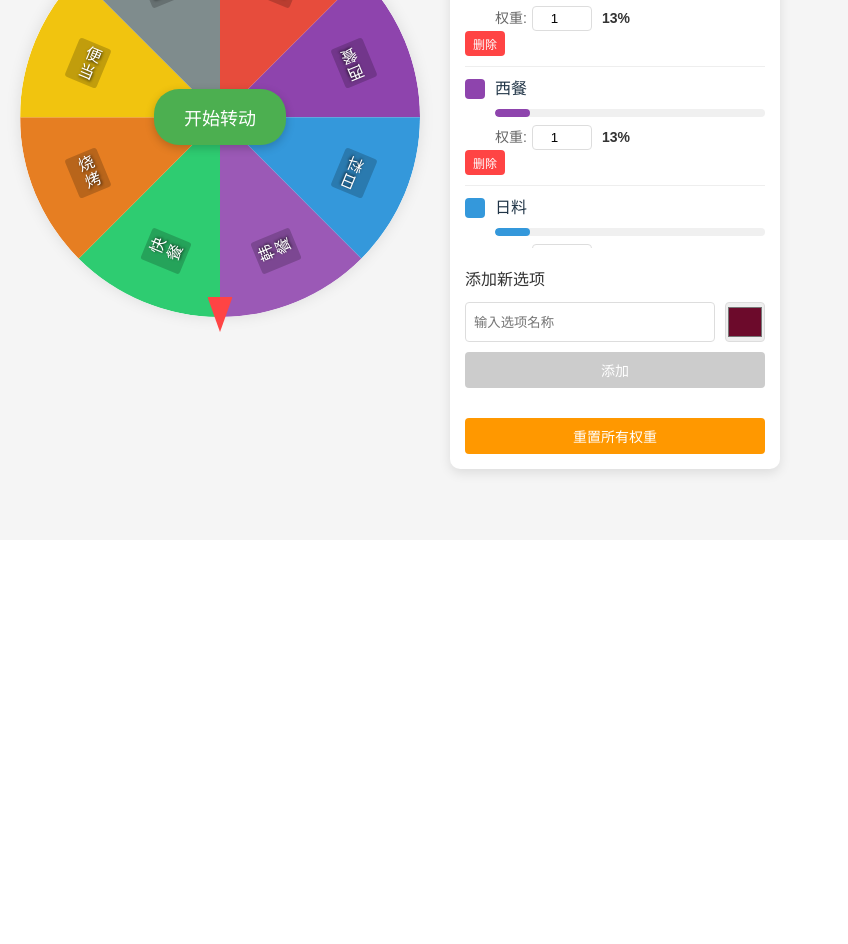
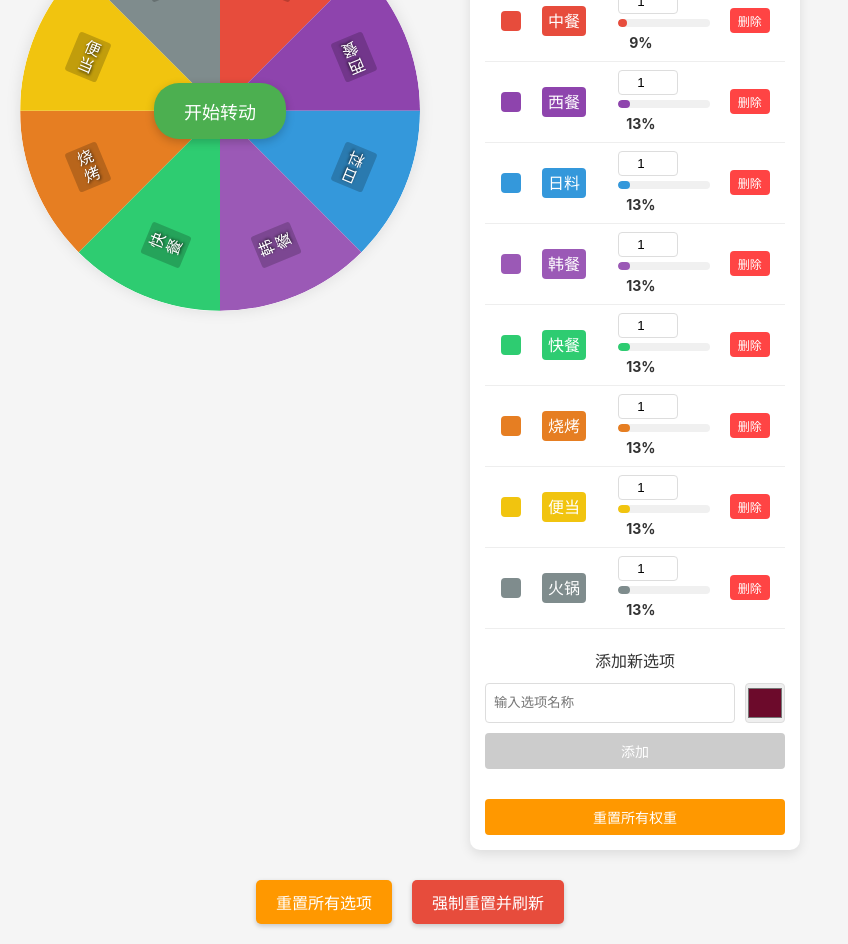
Before and after one commit to christy-wang98/Lunch-spin-wheel, a React (Vite) app: page / in a window 1280 px wide. Shown: the part 260-1204 px from the top of the page, without its empty margins (0-848 px from the left). Before the commit the page ends 800 px from the top, so only its background shows below. Built offline with nearby package versions, Linux system fonts and the light colour scheme.

Commit message:
优化转盘和选项列表展示：修复标签显示问题，改善百分比计算确保总和为100%，采用表格布局优化用户体验

```diff
--- a/src/App.css
+++ b/src/App.css
@@ -9,48 +9,82 @@ body {
 }
 
 .app {
-  max-width: 800px;
+  max-width: 1200px;
   margin: 0 auto;
   padding: 20px;
-  font-family: 'Arial', sans-serif;
+  text-align: center;
 }
 
 .title {
-  text-align: center;
+  font-size: 2.5rem;
   margin-bottom: 40px;
   color: #333;
-  font-size: 32px;
 }
 
 .content {
   display: flex;
+  flex-wrap: wrap;
   justify-content: center;
   align-items: flex-start;
-  margin-bottom: 30px;
+  gap: 20px;
 }
 
 .result {
-  text-align: center;
-  margin-top: 20px;
+  margin-top: 40px;
 }
 
 .result h2 {
-  margin-bottom: 15px;
+  font-size: 1.8rem;
+  margin-bottom: 20px;
   color: #333;
-  font-size: 24px;
 }
 
 .selected-option {
   display: inline-block;
-  padding: 15px 40px;
-  border-radius: 8px;
-  color: white;
+  padding: 15px 30px;
   font-size: 24px;
   font-weight: bold;
-  box-shadow: 0 4px 8px rgba(0, 0, 0, 0.2);
-  transition: transform 0.3s ease;
+  color: white;
+  border-radius: 10px;
+  box-shadow: 0 4px 12px rgba(0, 0, 0, 0.2);
 }
 
-.selected-option:hover {
-  transform: scale(1.05);
+.buttons-container {
+  display: flex;
+  justify-content: center;
+  gap: 20px;
+  margin-top: 30px;
 }
+
+.reset-button, .force-reset-button {
+  padding: 10px 20px;
+  color: white;
+  border: none;
+  border-radius: 5px;
+  font-size: 16px;
+  cursor: pointer;
+  transition: background-color 0.3s, transform 0.2s;
+  box-shadow: 0 2px 5px rgba(0, 0, 0, 0.2);
+}
+
+.reset-button {
+  background-color: #ff9800;
+}
+
+.reset-button:hover {
+  background-color: #f57c00;
+  transform: translateY(-2px);
+}
+
+.force-reset-button {
+  background-color: #e74c3c;
+}
+
+.force-reset-button:hover {
+  background-color: #c0392b;
+  transform: translateY(-2px);
+}
+
+.reset-button:active, .force-reset-button:active {
+  transform: translateY(0);
+}
--- a/src/App.tsx
+++ b/src/App.tsx
@@ -19,23 +19,94 @@ const defaultOptions: WheelOption[] = [
 function App() {
   // 从本地存储加载选项，如果没有则使用默认选项
   const loadOptions = (): WheelOption[] => {
-    const savedOptions = localStorage.getItem('wheelOptions');
-    if (savedOptions) {
-      try {
-        return JSON.parse(savedOptions);
-      } catch (e) {
-        console.error('Error loading saved options:', e);
+    try {
+      // 为了调试，先输出当前本地存储的内容
+      const rawData = localStorage.getItem('wheelOptions');
+      console.log('Raw localStorage data:', rawData);
+
+      if (!rawData) {
+        console.log('No saved options found, using defaults');
         return defaultOptions;
       }
+
+      // 严格验证每个选项
+      const parsedOptions = JSON.parse(rawData);
+      console.log('Parsed options:', parsedOptions);
+
+      if (!Array.isArray(parsedOptions)) {
+        console.warn('Saved options is not an array, using defaults');
+        return defaultOptions;
+      }
+
+      if (parsedOptions.length === 0) {
+        console.warn('Saved options is empty, using defaults');
+        return defaultOptions;
+      }
+
+      // 检查每个选项是否有有效的属性
+      const validOptions = parsedOptions.filter(option => {
+        const isValid =
+          option &&
+          typeof option === 'object' &&
+          option.id &&
+          option.label &&
+          typeof option.label === 'string' &&
+          option.label.trim() !== '' &&
+          option.color;
+
+        if (!isValid) {
+          console.warn('Found invalid option:', option);
+        }
+
+        return isValid;
+      });
+
+      console.log('Valid options after filtering:', validOptions);
+
+      if (validOptions.length === 0) {
+        console.warn('No valid options found after filtering, using defaults');
+        return defaultOptions;
+      }
+
+      return validOptions;
+    } catch (e) {
+      console.error('Error loading saved options:', e);
+      return defaultOptions;
     }
-    return defaultOptions;
+  };
+
+  // 重置为默认选项
+  const resetToDefaults = () => {
+    localStorage.removeItem('wheelOptions');
+    setOptions([...defaultOptions]);
+    console.log('Reset to default options');
+  };
+
+  // 完全清除本地存储并强制刷新页面
+  const forceReset = () => {
+    localStorage.clear();
+    console.log('Cleared all localStorage data');
+    window.location.reload();
   };
 
   const [options, setOptions] = useState<WheelOption[]>(loadOptions);
   const [selectedOption, setSelectedOption] = useState<WheelOption | null>(null);
 
+  // 检查选项是否有效，如果无效则重置为默认值
+  useEffect(() => {
+    const hasInvalidOptions = options.some(option =>
+      !option.label || typeof option.label !== 'string' || option.label.trim() === ''
+    );
+
+    if (options.length === 0 || hasInvalidOptions) {
+      console.warn('Invalid options detected, resetting to defaults');
+      resetToDefaults();
+    }
+  }, []);
+
   // 当选项变化时，保存到本地存储
   useEffect(() => {
+    console.log('Saving options to localStorage:', options);
     localStorage.setItem('wheelOptions', JSON.stringify(options));
   }, [options]);
 
@@ -74,6 +145,24 @@ function App() {
           </div>
         </div>
       )}
+
+      <div className="buttons-container">
+        <button
+          className="reset-button"
+          onClick={resetToDefaults}
+          title="重置所有选项为默认值"
+        >
+          重置所有选项
+        </button>
+
+        <button
+          className="force-reset-button"
+          onClick={forceReset}
+          title="清除所有数据并刷新页面"
+        >
+          强制重置并刷新
+        </button>
+      </div>
     </div>
   );
 }
--- a/src/components/OptionList/OptionList.module.css
+++ b/src/components/OptionList/OptionList.module.css
@@ -15,37 +15,61 @@
   font-size: 18px;
 }
 
-.optionList {
-  max-height: 300px;
-  overflow-y: auto;
+.noOptions {
+  text-align: center;
+  color: #999;
+  font-style: italic;
+  padding: 20px 0;
+}
+
+.optionsTable {
+  width: 100%;
+  border-collapse: collapse;
   margin-bottom: 20px;
 }
 
-.optionItem {
-  display: flex;
-  align-items: center;
-  flex-wrap: wrap;
-  padding: 10px 0;
+.optionsTable th {
+  text-align: left;
+  padding: 8px 4px;
+  border-bottom: 2px solid #eee;
+  font-size: 14px;
+  color: #666;
+}
+
+.optionRow {
   border-bottom: 1px solid #eee;
+}
+
+.optionRow td {
+  padding: 8px 4px;
+  vertical-align: middle;
 }
 
 .colorIndicator {
   width: 20px;
   height: 20px;
   border-radius: 4px;
-  margin-right: 10px;
+  margin: 0 auto;
 }
 
-.optionLabel {
-  flex-grow: 1;
-  font-size: 16px;
-  margin-right: 10px;
+.labelCell {
+  font-weight: normal;
+  text-align: left;
 }
 
-.weightInfo {
-  width: 100%;
-  margin-top: 8px;
-  margin-left: 30px;
+.weightCell {
+  display: flex;
+  flex-direction: column;
+  align-items: flex-start;
+  gap: 5px;
+}
+
+.weightInput {
+  width: 50px;
+  padding: 4px;
+  border: 1px solid #ddd;
+  border-radius: 4px;
+  text-align: center;
 }
 
 .percentBar {
@@ -53,7 +77,6 @@
   width: 100%;
   background-color: #f0f0f0;
   border-radius: 4px;
-  margin-bottom: 8px;
   overflow: hidden;
 }
 
@@ -61,26 +84,6 @@
   height: 100%;
   border-radius: 4px;
   transition: width 0.3s ease;
-}
-
-.weightControl {
-  display: flex;
-  align-items: center;
-}
-
-.weightControl label {
-  margin-right: 5px;
-  font-size: 14px;
-  color: #666;
-}
-
-.weightControl input {
-  width: 50px;
-  padding: 4px;
-  border: 1px solid #ddd;
-  border-radius: 4px;
-  text-align: center;
-  margin-right: 10px;
 }
 
 .percentage {
--- a/src/components/OptionList/OptionList.tsx
+++ b/src/components/OptionList/OptionList.tsx
@@ -1,4 +1,4 @@
-import React, { useState } from 'react';
+import React, { useState, useEffect } from 'react';
 import { WheelOption } from '../../types/wheel';
 import styles from './OptionList.module.css';
 
@@ -8,6 +8,11 @@ interface OptionListProps {
 }
 
 export const OptionList: React.FC<OptionListProps> = ({ options, onOptionsChange }) => {
+  // 在组件渲染时记录选项数据，便于调试
+  useEffect(() => {
+    console.log('OptionList 渲染选项:', options);
+  }, [options]);
+
   const [newOption, setNewOption] = useState<Partial<WheelOption>>({
     label: '',
     color: '#' + Math.floor(Math.random() * 16777215).toString(16), // 随机颜色
@@ -18,9 +23,55 @@ export const OptionList: React.FC<OptionListProps> = ({ options, onOptionsChange
   // 计算总权重和百分比
   const totalWeight = options.reduce((sum, option) => sum + (option.weight || 1), 0);
 
-  // 计算每个选项的百分比
-  const calculatePercentage = (weight: number) => {
-    return Math.round((weight / totalWeight) * 100);
+  // 计算各选项的精确百分比
+  const calculateExactPercentages = () => {
+    const exactPercentages = options.map(option => {
+      return {
+        id: option.id,
+        percentage: ((option.weight || 1) / totalWeight) * 100
+      };
+    });
+
+    // 先进行四舍五入计算
+    let roundedPercentages = exactPercentages.map(item => ({
+      id: item.id,
+      percentage: Math.round(item.percentage)
+    }));
+
+    // 计算四舍五入后的总和
+    const totalRounded = roundedPercentages.reduce((sum, item) => sum + item.percentage, 0);
+
+    // 如果总和不是100%，调整最大值选项的百分比
+    if (totalRounded !== 100 && options.length > 0) {
+      const diff = 100 - totalRounded;
+      // 找到最大百分比的选项
+      const maxPercentageItem = roundedPercentages.reduce(
+        (max, item) => item.percentage > max.percentage ? item : max,
+        roundedPercentages[0]
+      );
+
+      // 调整最大值选项的百分比
+      roundedPercentages = roundedPercentages.map(item => {
+        if (item.id === maxPercentageItem.id) {
+          return { ...item, percentage: item.percentage + diff };
+        }
+        return item;
+      });
+    }
+
+    // 返回一个id到百分比的映射
+    return roundedPercentages.reduce((map, item) => {
+      map[item.id] = item.percentage;
+      return map;
+    }, {} as Record<string, number>);
+  };
+
+  // 获取校正后的百分比映射
+  const percentagesMap = calculateExactPercentages();
+
+  // 获取指定选项的百分比
+  const getPercentage = (id: string) => {
+    return percentagesMap[id] || 0;
   };
 
   // 检查选项名称是否已存在
@@ -54,6 +105,7 @@ export const OptionList: React.FC<OptionListProps> = ({ options, onOptionsChange
       weight: newOption.weight || 1
     };
 
+    console.log('添加新选项:', option);
     onOptionsChange([...options, option]);
     setNewOption({
       label: '',
@@ -63,10 +115,12 @@ export const OptionList: React.FC<OptionListProps> = ({ options, onOptionsChange
   };
 
   const handleDeleteOption = (id: string) => {
+    console.log('删除选项:', id);
     onOptionsChange(options.filter(option => option.id !== id));
   };
 
   const handleWeightChange = (id: string, weight: number) => {
+    console.log('修改权重:', id, weight);
     onOptionsChange(
       options.map(option => {
         if (option.id === id) {
@@ -78,6 +132,7 @@ export const OptionList: React.FC<OptionListProps> = ({ options, onOptionsChange
   };
 
   const handleResetWeights = () => {
+    console.log('重置所有权重');
     onOptionsChange(
       options.map(option => ({ ...option, weight: 1 }))
     );
@@ -87,17 +142,52 @@ export const OptionList: React.FC<OptionListProps> = ({ options, onOptionsChange
     <div className={styles.container}>
       <h3 className={styles.title}>选项列表</h3>
 
-      <div className={styles.optionList}>
+      {options.length === 0 ? (
+        <p className={styles.noOptions}>暂无选项，请添加</p>
+      ) : (
+        <table className={styles.optionsTable}>
+          <thead>
+            <tr>
+              <th>颜色</th>
+              <th>名称</th>
+              <th>权重</th>
+              <th>操作</th>
+            </tr>
+          </thead>
+          <tbody>
             {options.map(option => {
-          const percentage = calculatePercentage(option.weight || 1);
+              const percentage = getPercentage(option.id);
               return (
-            <div key={option.id} className={styles.optionItem}>
+                <tr key={option.id} className={styles.optionRow}>
+                  <td>
                     <div
                       className={styles.colorIndicator}
                       style={{ backgroundColor: option.color }}
                     />
-              <div className={styles.optionLabel}>{option.label}</div>
-              <div className={styles.weightInfo}>
+                  </td>
+                  <td className={styles.labelCell}>
+                    {/* 显示标签名，加载样式 */}
+                    <span style={{
+                      display: 'inline-block',
+                      padding: '3px 6px',
+                      backgroundColor: option.color,
+                      color: 'white',
+                      borderRadius: '4px',
+                      fontWeight: 'bold',
+                    }}>
+                      {option.label || '未命名选项'}
+                    </span>
+                  </td>
+                  <td>
+                    <div className={styles.weightCell}>
+                      <input
+                        type="number"
+                        min="1"
+                        max="10"
+                        value={option.weight || 1}
+                        onChange={e => handleWeightChange(option.id, parseInt(e.target.value) || 1)}
+                        className={styles.weightInput}
+                      />
                       <div className={styles.percentBar}>
                         <div
                           className={styles.percentFill}
@@ -107,28 +197,23 @@ export const OptionList: React.FC<OptionListProps> = ({ options, onOptionsChange
                           }}
                         />
                       </div>
-                <div className={styles.weightControl}>
-                  <label>权重:</label>
-                  <input
-                    type="number"
-                    min="1"
-                    max="10"
-                    value={option.weight || 1}
-                    onChange={e => handleWeightChange(option.id, parseInt(e.target.value) || 1)}
-                  />
                       <span className={styles.percentage}>{percentage}%</span>
                     </div>
-              </div>
+                  </td>
+                  <td>
                     <button
                       className={styles.deleteButton}
                       onClick={() => handleDeleteOption(option.id)}
                     >
                       删除
                     </button>
-            </div>
+                  </td>
+                </tr>
               );
             })}
-      </div>
+          </tbody>
+        </table>
+      )}
 
       <div className={styles.addOptionForm}>
         <h4>添加新选项</h4>
@@ -142,7 +227,7 @@ export const OptionList: React.FC<OptionListProps> = ({ options, onOptionsChange
           />
           <input
             type="color"
-            value={newOption.color}
+            value={newOption.color || '#000000'}
             onChange={e => setNewOption({ ...newOption, color: e.target.value })}
           />
         </div>
--- a/src/components/SpinWheel/SpinWheel.module.css
+++ b/src/components/SpinWheel/SpinWheel.module.css
@@ -58,11 +58,11 @@
 
 .pointer {
   position: absolute;
-  bottom: -15px;
+  top: -20px;
   left: 50%;
   transform: translateX(-50%) rotate(180deg);
-  width: 25px;
-  height: 35px;
+  width: 30px;
+  height: 40px;
   background-color: #ff4444;
   clip-path: polygon(50% 0, 0 100%, 100% 100%);
   z-index: 40;
```
Lines whose indentation alone changed are shown as unchanged.
